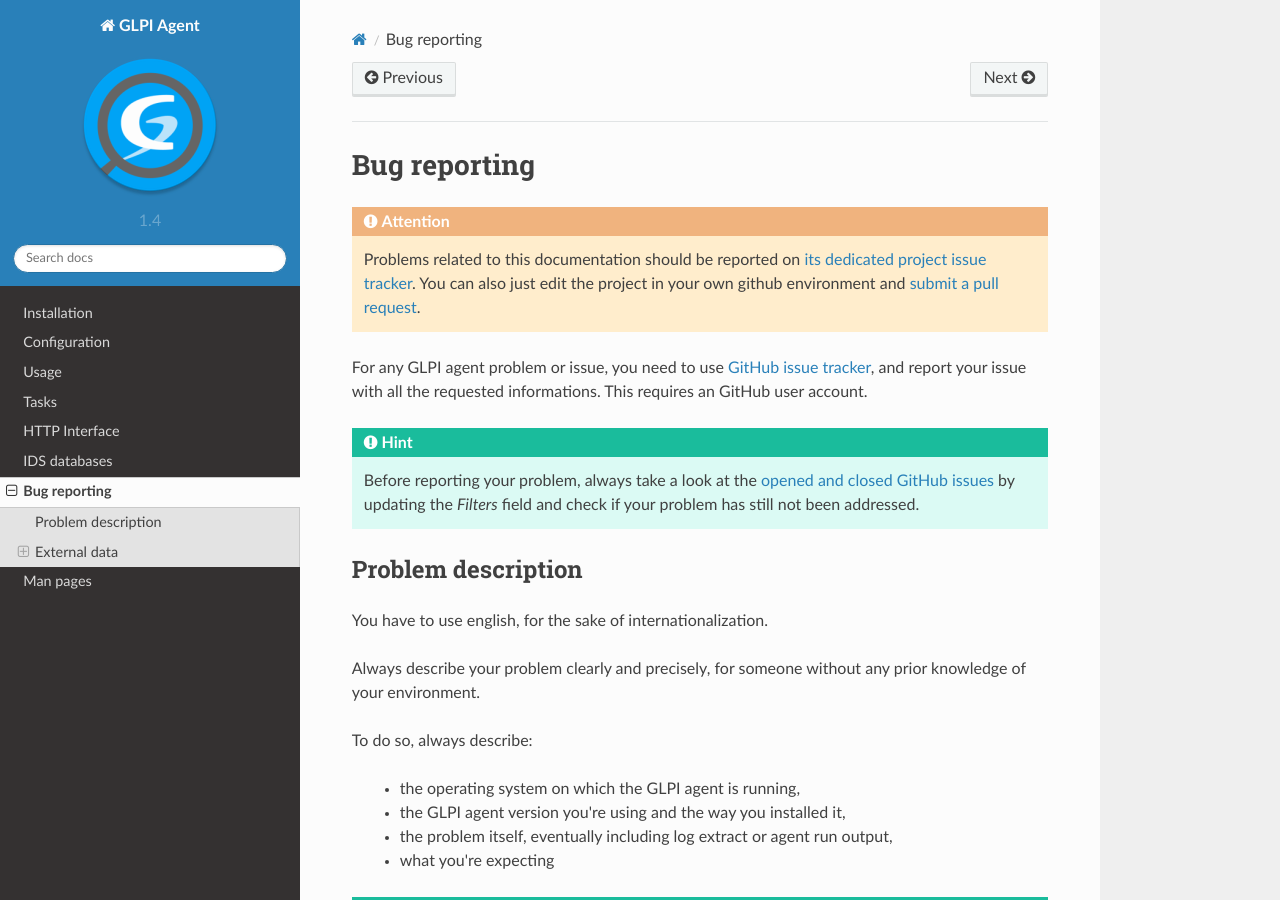
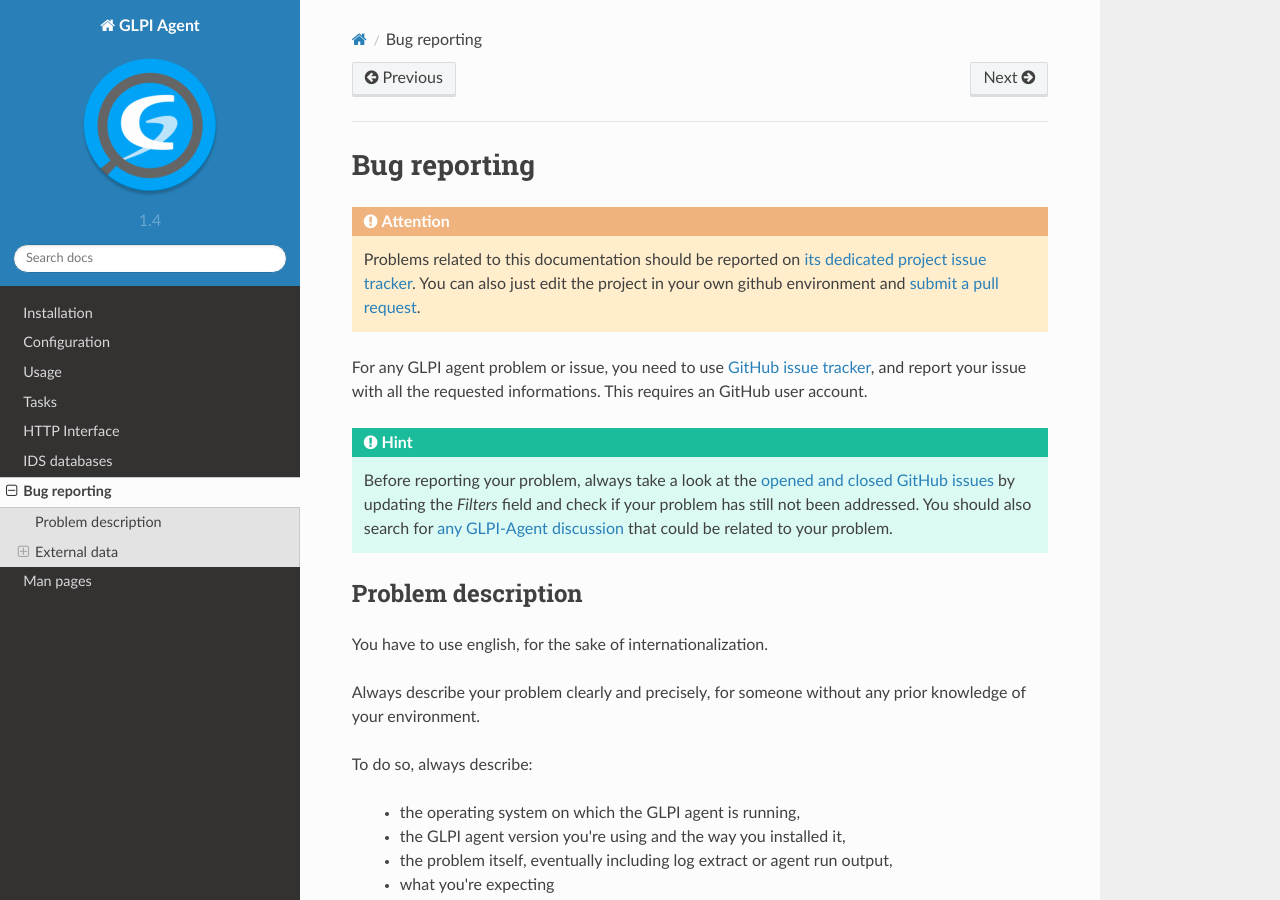
Before and after one commit to glpi-project/doc-agent, a Sphinx documentation site: the page built from source/bug-reporting.rst, in a window 1280 px wide and 900 px high. Built offline with Sphinx 7.4.7 and the Read the Docs theme 2.0.0, drawn with Linux system fonts in a browser that asks for light colours.

Commit message:
Update bug reporting page to link project discussions

```diff
--- a/source/bug-reporting.rst
+++ b/source/bug-reporting.rst
@@ -9,6 +9,7 @@
 
 .. hint:: Before reporting your problem, always take a look at the `opened and closed GitHub issues <https://github.com/glpi-project/glpi-agent/issues?q=is%3Aissue+is%3Aopen+is%3Aclosed>`_
    by updating the `Filters` field and check if your problem has still not been addressed.
+   You should also search for `any GLPI-Agent discussion <https://github.com/glpi-project/glpi-agent/discussions>`_ that could be related to your problem.
 
 Problem description
 -------------------
```
